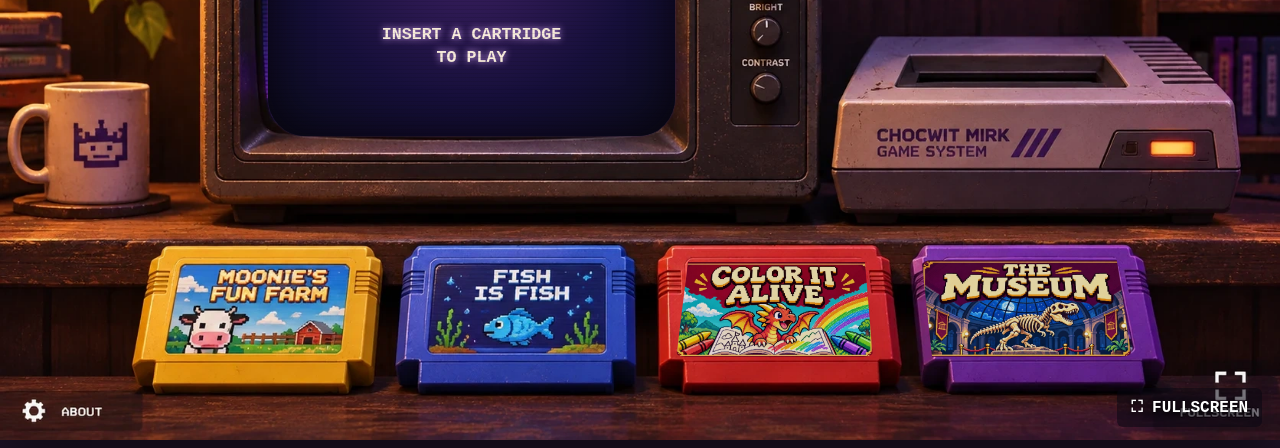
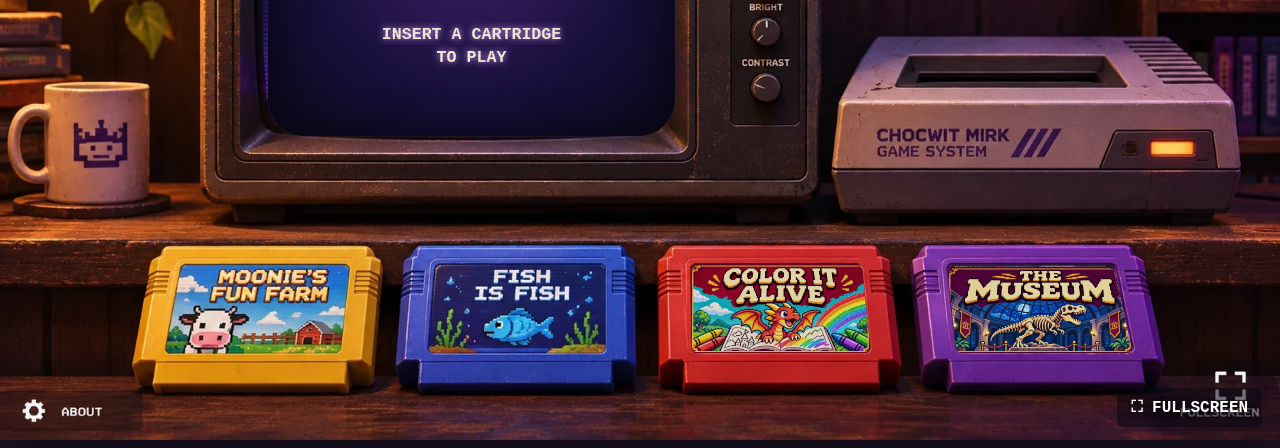
Before and after one commit to ChocwitMirk/ChocwitMirk, a plain HTML site: page index.html in a window 1280 px wide. Shown: the part 352-800 px from the top of the page. Drawn offline with Linux system fonts and the light colour scheme.

Commit message:
Fit arcade artwork inside the cartridge recesses

```diff
--- a/index.html
+++ b/index.html
@@ -14,8 +14,9 @@
     .direct-arcade .mobile-cartridges{display:grid;grid-template-columns:repeat(2,minmax(0,1fr));gap:15px 4px;max-width:580px;margin:12px auto}
     .direct-arcade .direct-instructions,.direct-arcade .direct-book{display:block}
     .direct-arcade .direct-book{margin:16px auto 0;padding:10px 14px;min-height:44px;border:1px solid #cf8359;border-radius:5px;background:#65321f;color:#ffedda;font:inherit}
-    .scene-hit .cartridge-art{position:absolute;inset:16% 6% 18% 11%;width:83%;height:66%;object-fit:fill;pointer-events:none;border-radius:5%;clip-path:polygon(6% 0,96% 0,100% 100%,0 100%);filter:brightness(.89) saturate(.94)}
-    .museum-hit .cartridge-art{inset:15% 9% 18% 9%;width:82%;height:67%;clip-path:polygon(0 0,93% 0,100% 100%,5% 100%)}
+    /* Match each recessed label panel in the 1672 × 941 arcade-room image. */
+    .scene-hit .cartridge-art{position:absolute;left:17.3%;top:17.3%;width:75.7%;height:62.2%;object-fit:fill;pointer-events:none;clip-path:polygon(2% 0,93% 0,95.3% 4%,100% 96%,98% 100%,2% 100%,.4% 96%,0 4%);filter:brightness(.89) saturate(.94)}
+    .museum-hit .cartridge-art{left:19.2%;top:19.4%;width:72.1%;height:60%;clip-path:polygon(3% 0,87% 0,90% 5%,100% 96%,98% 100%,7% 100%,4.6% 96%,0 5%)}
     .mobile-cart .cartridge-shell{box-sizing:border-box;display:block;width:100%;max-width:225px;aspect-ratio:1.65;padding:8% 9% 12%;border-radius:12% 12% 8% 8%;background:linear-gradient(155deg,#ef6453,#a72529 65%,#531216);box-shadow:inset 2px 2px 2px #fff5,inset -3px -5px 3px #0006,0 4px 6px #0009}
     .mobile-cart .museum-shell{background:linear-gradient(155deg,#9b61cb,#522881 65%,#2a123c)}
     .mobile-cart .cartridge-shell img{height:100%;object-fit:fill;border-radius:5%;filter:none}
```
